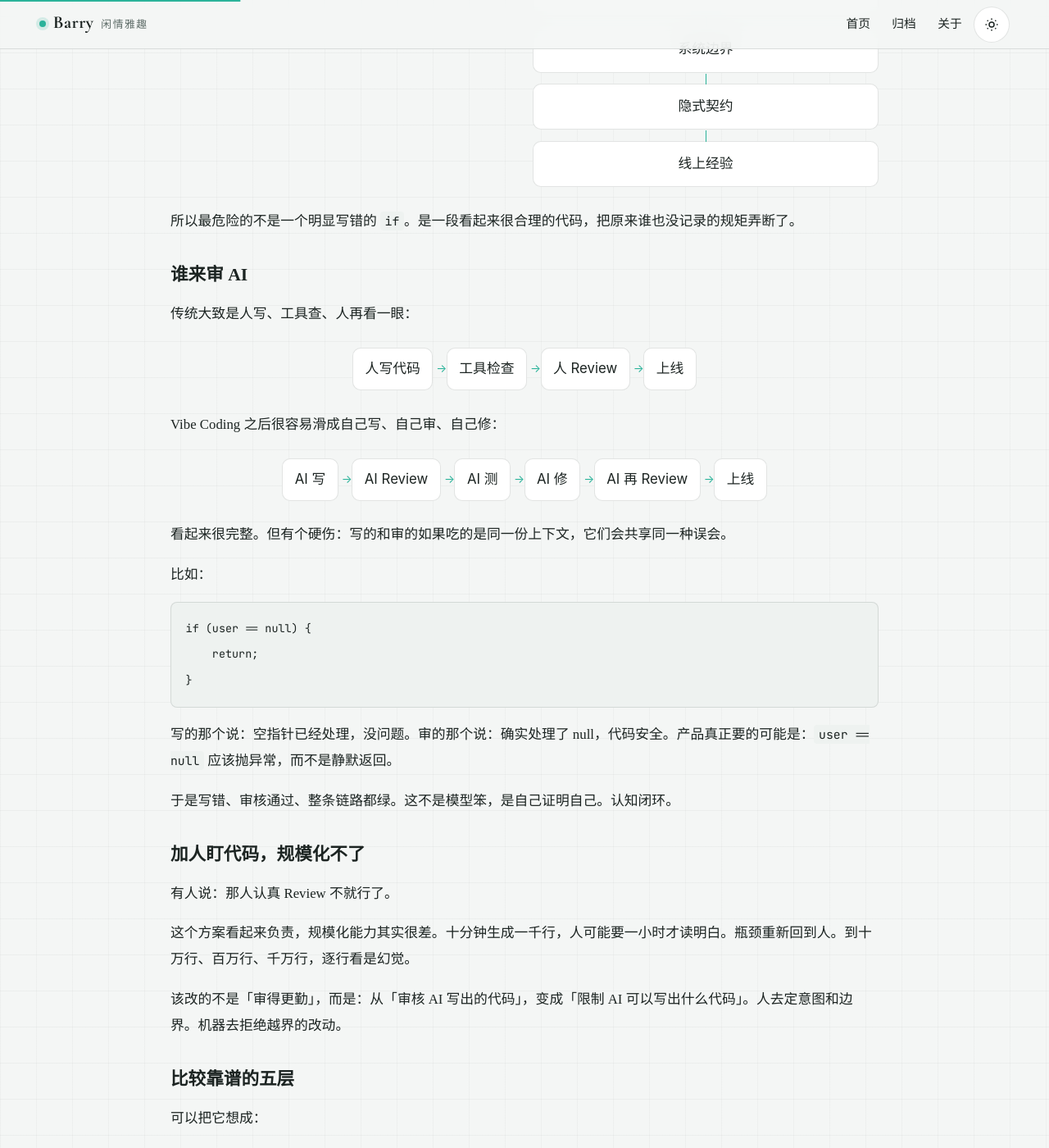
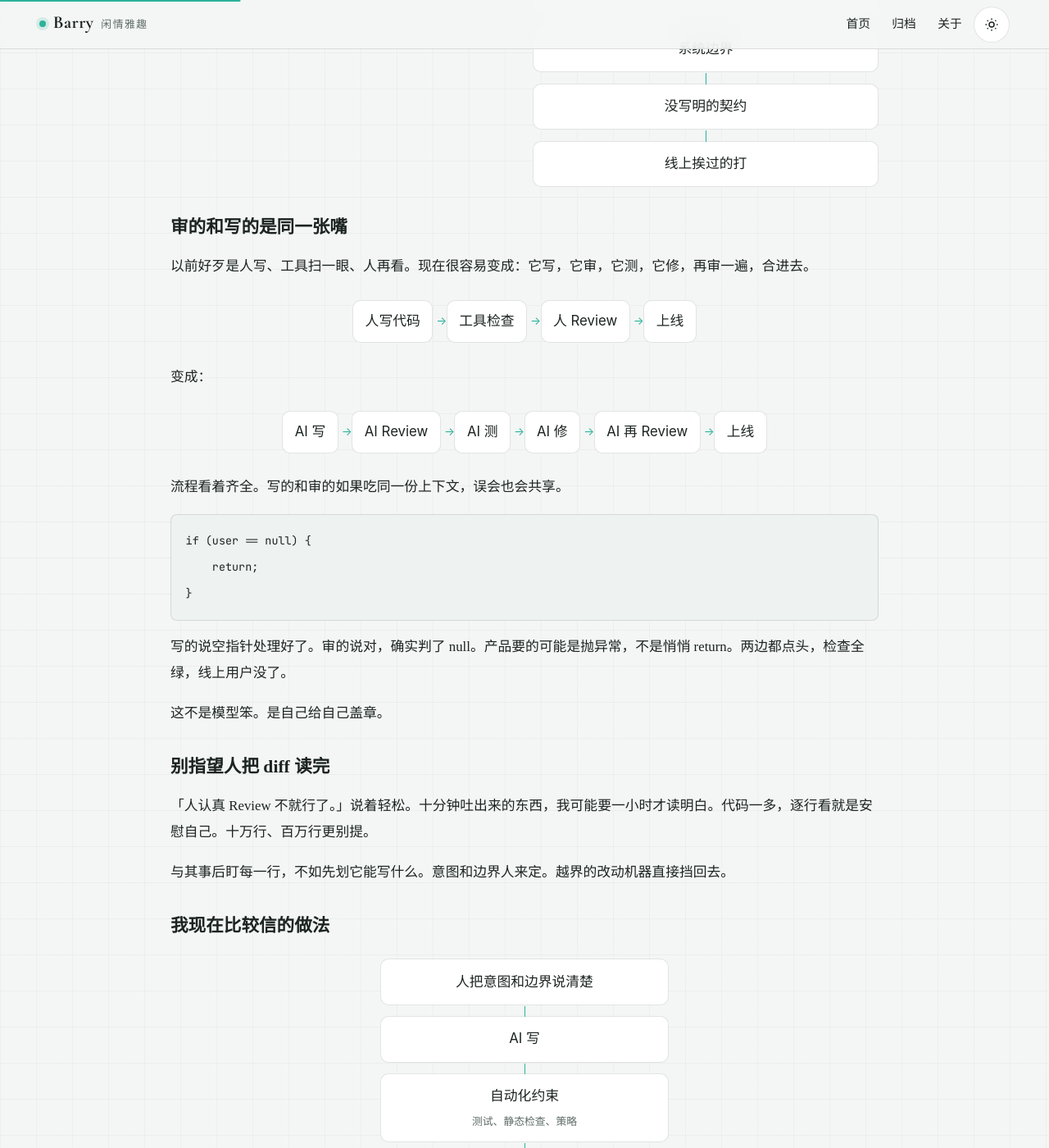
Before and after one commit to Barry04/Barry04.github.io, a Jekyll site: the page built from 2026/vibe-coding-bottleneck.md, in a window 1280 px wide and 1400 px high, scrolled down 1300 px. Shown: the whole window at 82% size. Built offline with Jekyll 4.4.1, drawn with Linux system fonts in a browser that asks for light colours; comment, search, counter and statistics services are not loaded; some of the changed text lies outside the part shown.

Commit message:
Rewrite vibe-coding essay with humanizer-zh
Lower the AI-writing score and keep the on-theme flow diagrams.

SummerSec

````diff
--- a/2026/vibe-coding-bottleneck.md
+++ b/2026/vibe-coding-bottleneck.md
@@ -3,13 +3,11 @@
 title: Vibe Coding 卡住的不是写，是验
 ---
 
-问题已经不是 AI 会不会写代码。它写得太快，快过了人理解、审核和维护的速度。存量项目里，这件事比新项目严重得多。
+AI 会不会写代码，这题可以收了。它写得很快。快到我读完 diff 之前，下一轮已经又改完了。
 
-## 为什么存量项目特别容易失控
+新仓库还好说。目录干净，约定都在眼前，写砸了重来也不可惜。老项目不是这样。代码下面压着当年为什么这么写、哪段接口不能动、谁随手打的补丁、线上炸过一次所以谁都不敢删的分支。模型看见的通常只有「当前文件 + 当前需求」。能不能动，取决于那些没人写进注释的东西。
 
-新项目还好扛。空白仓库，上下文相对干净，写错了重来成本低。
-
-存量项目通常叠成这样：
+我怕的不是一个明显写错的 `if`。是那段读着挺顺的改动，把一条没人记下来的规矩弄断了。过两个月才在生产上冒出来，那时已经说不清是谁改的。
 
 <ol class="flow flow-col">
   <li>历史代码</li>
@@ -19,37 +17,35 @@
   <li>没人敢删的代码</li>
   <li>线上修过的 Bug</li>
   <li>临时补丁</li>
-  <li>继续迭代</li>
+  <li>继续往下做</li>
 </ol>
 
-模型看见的往往只是当前代码加当前需求。真正决定能不能改的，要厚得多：
+模型这边：
 
 <div class="flow-compare">
   <section>
-    <h4>模型看见的</h4>
+    <h4>它看见的</h4>
     <ol class="flow flow-col">
       <li>当前代码</li>
       <li>当前需求</li>
     </ol>
   </section>
   <section>
-    <h4>真正决定能不能改</h4>
+    <h4>真正卡改动的</h4>
     <ol class="flow flow-col">
       <li>当前代码</li>
       <li>历史原因</li>
       <li>业务约束</li>
       <li>系统边界</li>
-      <li>隐式契约</li>
-      <li>线上经验</li>
+      <li>没写明的契约</li>
+      <li>线上挨过的打</li>
     </ol>
   </section>
 </div>
 
-所以最危险的不是一个明显写错的 `if`。是一段看起来很合理的代码，把原来谁也没记录的规矩弄断了。
+## 审的和写的是同一张嘴
 
-## 谁来审 AI
-
-传统大致是人写、工具查、人再看一眼：
+以前好歹是人写、工具扫一眼、人再看。现在很容易变成：它写，它审，它测，它修，再审一遍，合进去。
 
 <ol class="flow flow-row">
   <li>人写代码</li>
@@ -58,7 +54,7 @@
   <li>上线</li>
 </ol>
 
-Vibe Coding 之后很容易滑成自己写、自己审、自己修：
+变成：
 
 <ol class="flow flow-row">
   <li>AI 写</li>
@@ -69,9 +65,7 @@
   <li>上线</li>
 </ol>
 
-看起来很完整。但有个硬伤：写的和审的如果吃的是同一份上下文，它们会共享同一种误会。
-
-比如：
+流程看着齐全。写的和审的如果吃同一份上下文，误会也会共享。
 
 ```java
 if (user == null) {
@@ -79,37 +73,33 @@
 }
 ```
 
-写的那个说：空指针已经处理，没问题。审的那个说：确实处理了 null，代码安全。产品真正要的可能是：`user == null` 应该抛异常，而不是静默返回。
+写的说空指针处理好了。审的说对，确实判了 null。产品要的可能是抛异常，不是悄悄 return。两边都点头，检查全绿，线上用户没了。
 
-于是写错、审核通过、整条链路都绿。这不是模型笨，是自己证明自己。认知闭环。
+这不是模型笨。是自己给自己盖章。
 
-## 加人盯代码，规模化不了
+## 别指望人把 diff 读完
 
-有人说：那人认真 Review 不就行了。
+「人认真 Review 不就行了。」说着轻松。十分钟吐出来的东西，我可能要一小时才读明白。代码一多，逐行看就是安慰自己。十万行、百万行更别提。
 
-这个方案看起来负责，规模化能力其实很差。十分钟生成一千行，人可能要一小时才读明白。瓶颈重新回到人。到十万行、百万行、千万行，逐行看是幻觉。
+与其事后盯每一行，不如先划它能写什么。意图和边界人来定。越界的改动机器直接挡回去。
 
-该改的不是「审得更勤」，而是：从「审核 AI 写出的代码」，变成「限制 AI 可以写出什么代码」。人去定意图和边界。机器去拒绝越界的改动。
-
-## 比较靠谱的五层
-
-可以把它想成：
+## 我现在比较信的做法
 
 <ol class="flow flow-col">
-  <li>人：定义意图 / 边界</li>
-  <li>AI Coding</li>
-  <li>自动化约束层<span>Test / Static / Policy</span></li>
-  <li>独立验证 Agent</li>
+  <li>人把意图和边界说清楚</li>
+  <li>AI 写</li>
+  <li>自动化约束<span>测试、静态检查、策略</span></li>
+  <li>分开的验证 Agent</li>
   <li>Sandbox / CI</li>
   <li>Merge</li>
   <li>Production</li>
 </ol>
 
-核心就一句：不要让 AI 自己证明自己正确。
+别让它自己证明自己对。
 
-### 第一层：先给它项目认知
+### 先把项目讲明白
 
-存量项目不能每次都让模型读代码、猜架构、猜规范、再动手。要把项目知识摊开。
+别每次都让模型对着仓库猜。这个系统是干什么的、哪段动不得、哪些接口要兼容、库怎么改、异常怎么抛、日志怎么打、怎样才算测过，摊开写下来。
 
 ```text
 AGENTS.md
@@ -130,11 +120,9 @@
 └── bug-fix/
 ```
 
-让它先知道：这是什么系统、哪些地方不能动、哪些是核心路径、哪些接口要兼容、数据库怎么变更、缓存怎么用、异常和日志怎么写、测试过什么算过。
+有 `AGENTS.md`、有分得开的文档、有按任务拆的 skill，场地就有围栏。不是空地里自由发挥。
 
-这样才不是对着代码自由发挥，而是在一块带围栏的场地里编程。`AGENTS.md`、文档、按任务拆开的 skill，本质上就是这块场地。
-
-### 第二层：质量从建议变成门禁
+### 质量得能说不
 
 <ol class="flow flow-row">
   <li>改代码</li>
@@ -148,17 +136,15 @@
 </ol>
 
 <div class="flow-split">
-  <div class="ok">通过 → Merge</div>
-  <div class="bad">失败 → 打回去修</div>
+  <div class="ok">过了才能合</div>
+  <div class="bad">不过就打回去</div>
 </div>
 
-最关键的是：机器必须能说不。
+测试挂了、规则破了、架构踩线了，不许合。真高风险再叫人来看。那种「建议你注意一下」的 AI Review，赶工的时候等于没有。
 
-违反规则、测试失败、架构违规，不允许合。高风险修改才拉人进来。AI Review 如果只是「建议」，在合入压力面前等于没有。
+### 别让几个 Agent 重复说「写得不错」
 
-### 第三层：别让几个 Agent 重复评价「写得好不好」
-
-不要再挂一个 Reviewer，用差不多的眼光看同一段代码。拆开，让它们回答不同的具体问题：
+再挂一个 Reviewer，用差不多的眼光看同一段代码，没多大用。拆开问：
 
 <div class="flow-fan">
   <div class="flow-node">Coder</div>
@@ -168,20 +154,15 @@
     <div class="flow-node">Architecture</div>
     <div class="flow-node">DB</div>
   </div>
-  <div class="flow-node">Evidence</div>
-  <div class="flow-node">Decision</div>
+  <div class="flow-node">证据</div>
+  <div class="flow-node">决定</div>
 </div>
 
-- Test：需求有没有被测试证明？
-- Security：有没有引入安全风险？
-- Architecture：有没有违反项目自己的架构规则？
-- DB：数据库变更有没有兼容问题？
+测试只问需求有没有被测到。安全只问有没有新洞。架构只问有没有踩自己的规矩。库表只问变更能不能兼容。问得越死，越不容易一起瞎。
 
-问题越具体，越不容易一起瞎。
+### 跑起来才算数
 
-### 第四层：必须引入外部事实
-
-AI Review 最大的问题是：它很容易用代码解释代码。很多错只有跑起来才知道。所以要有：
+用代码解释代码，很多错发现不了。改计价别只盯着 `calculatePrice()`。拿一批历史订单回放，新旧结果对着看。我想要的不是「它觉得对」，是这批数据对得上。
 
 <ol class="flow flow-row">
   <li>Code</li>
@@ -190,37 +171,31 @@
   <li>Evidence</li>
 </ol>
 
-改计价，不要只盯着 `calculatePrice()`。拿一千个历史订单回放，新旧结果对着看。这时不再是「模型觉得对」，而是「这批数据上结果对得上」。
+### 老项目里，顺序倒过来
 
-### 第五层：存量项目里，顺序该倒过来
-
-不是需求来了就直接写。
+需求来了先别写。看影响面，出计划和怎么验，测试先落下，再改代码，跑一遍，对结果，最后才提交。
 
 <ol class="flow flow-col">
   <li>需求</li>
   <li>分析影响范围</li>
-  <li>生成修改计划</li>
-  <li>生成验证方案</li>
+  <li>修改计划</li>
+  <li>验证方案</li>
   <li>先写测试</li>
   <li>再改代码</li>
-  <li>执行验证</li>
+  <li>跑验证</li>
   <li>对比结果</li>
-  <li>提交变更</li>
+  <li>提交</li>
 </ol>
 
-也就是 **Plan → Test → Code → Verify**，不是 **Code → Review**。
+Plan → Test → Code → Verify。不是先堆一版再请人（或另一个模型）看一眼。
 
-人的角色会往上走：定目标、定约束、定架构和风险边界。模型在边界里实现，并且拿出证据。证据过不了，就不能当它做对了。
-
-未来更成熟的 Coding Agent，也不该只是「帮我写代码」。它该带着项目上下文出变更计划，再编码，再验证，再过策略引擎，高风险才进人工门。人不再负责写每一行，也不再负责读每一行。
+人往上走：目标、约束、架构、风险。模型在框子里实现，还得拿出证据。证据过不了，就当它没做对。
 
 ## 收住
 
-Vibe Coding 真正稀缺的不是生成，是验证。生成成本掉下去了，理解和验证的成本没有一起掉，存量系统就会迅速堆债。
+生成已经便宜了。读懂和验过，没有一起变便宜。老系统会很快堆出一堆说不清的债。
 
-破局不是加人盯 diff，而是工程约束、自动验证、彼此独立的检查，再加上高风险才进人工。让模型改代码必须提供可验证的证据，而不是让人去相信它。
-
-路径大概是：
+我不指望加人盯 diff。约束、自动验证、彼此不问同一句话的检查，再加上真危险才叫人。改代码就得给得出能核对的东西，别让我凭感觉信它。
 
 <ol class="flow flow-row">
   <li>Vibe Coding</li>
@@ -230,4 +205,4 @@
   <li>AI Software Engineering</li>
 </ol>
 
-真正有竞争力的，不会是谁的模型写得最快。会逐渐变成：谁能让模型在几十万、几百万行的老系统里持续改，还不失控。这才是接下来 AI Coding 最大的工程机会。
+谁写得快以后没那么值钱。谁能在几十万、几百万行的老代码里持续改、还不把系统改散，才算把这件事做成了工程。
````
